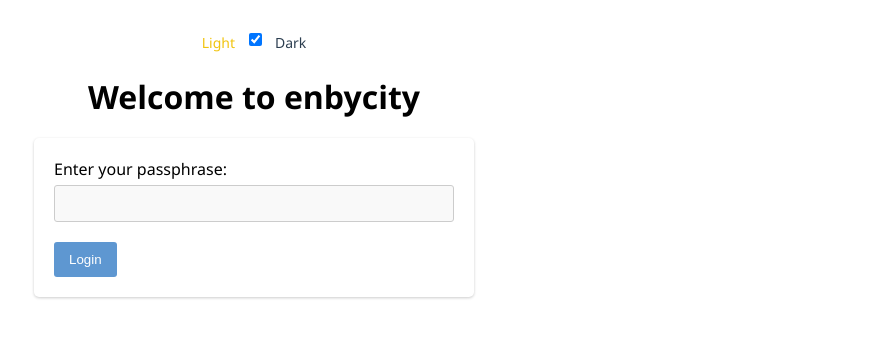
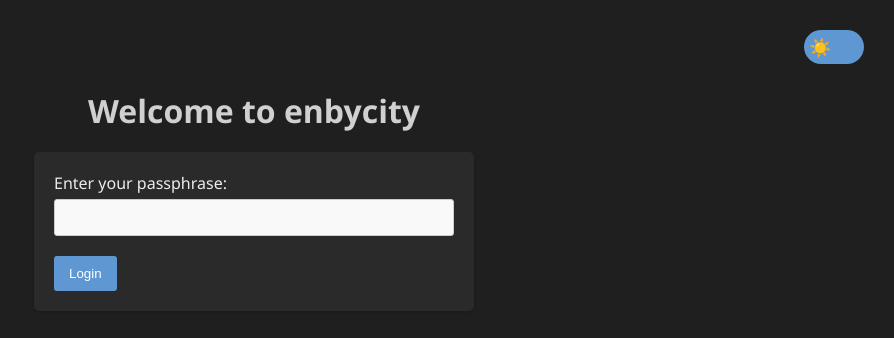
Before and after one commit to Squarific/TheGame, a website: page client/index.html in a window 1280 px wide. Shown: the whole page, without its empty margins (386-1280 px from the left). Drawn offline with Linux system fonts and the light colour scheme.

Commit message:
Revert "Improve theme toggle intuitiveness by centering and labeling, and adding click functionality"
This reverts commit 1530a14b8376bbd96cd7618220d5afe96c08096f.

```diff
--- a/client/index.html
+++ b/client/index.html
@@ -6,12 +6,14 @@
 </head>
 <body>
     <div class="theme-toggle-container">
-        <span class="theme-label light">Light</span> <!-- Label for Light Theme -->
         <label class="theme-toggle-label">
             <input type="checkbox" id="theme-toggle" checked> <!-- Default checked for Dark theme -->
-            <span class="theme-toggle-slider"></span>
+            <span class="theme-toggle-slider">
+                <!-- Add emoji for light and dark mode toggling -->
+                <span class="emoji moon">🌙</span> <!-- Moon emoji represents dark mode -->
+                <span class="emoji sun">☀️</span> <!-- Sun emoji represents light mode -->
+            </span>
         </label>
-        <span class="theme-label dark">Dark</span> <!-- Label for Dark Theme -->
     </div>
     <h1>Welcome to enbycity</h1>
     <div id="loginForm">
--- a/client/style.css
+++ b/client/style.css
@@ -119,42 +119,128 @@ input[type="submit"]:hover, button:hover {
 /* Theme toggle styles */
 .theme-toggle-container {
     display: flex;
-    align-items: center;
-    justify-content: center; /* Center the toggle switch container */
+    justify-content: flex-end;
     margin: 10px;
-    font-size: 14px; /* Adjust the font size for better readability */
 }
 
-.theme-label {
-    margin: 0 10px;
-    color: #777;
-    cursor: pointer;
+.theme-toggle-label {
+    position: relative;
+    display: inline-block;
+    width: 60px;
+    height: 34px;
 }
 
-.theme-label.light {
-    color: #f1c40f;
+.theme-toggle-label input {
+    opacity: 0;
+    width: 0;
+    height: 0;
 }
 
-.theme-label.dark {
-    color: #34495e;
+.theme-toggle-slider {
+    position: absolute;
+    cursor: pointer;
+    top: 0;
+    left: 0;
+    right: 0;
+    bottom: 0;
+    background-color: #ccc;
+    transition: .4s;
+    border-radius: 34px;
 }
 
-.theme-toggle-label input:checked + .theme-toggle-slider {
-    background-color: #34495e; /* Color for the Dark theme */
+.theme-toggle-slider:before {
+    position: absolute;
+    content: "";
+    height: 26px;
+    width: 26px;
+    left: 4px;
+    bottom: 4px;
+    background-color: white;
+    transition: .4s;
+    border-radius: 50%;
 }
 
-.theme-toggle-label input:not(:checked) + .theme-toggle-slider {
-    background-color: #f1c40f; /* Color for the Light theme */
+input:checked + .theme-toggle-slider {
+    background-color: #5e97d1;
 }
 
-/* Light theme with more prominent text colors for the active theme */
-.light-theme .theme-label.light {
-    color: #f39c12; /* A darker shade for the active Light theme label */
+input:checked + .theme-toggle-slider:before {
+    transform: translateX(26px);
 }
 
-/* Dark theme with more prominent text colors for the active theme */
-.dark-theme .theme-label.dark {
-    color: #2c3e50; /* A darker shade for the active Dark theme label */
+/* Adjusted Dark theme styles */
+.dark-theme {
+    background-color: #1f1f1f; /* Lightened the background color from #121212 */
+    color: #e0e0e0; /* Changed the text color for better contrast and readability */
 }
 
-/* ... (the rest of the original CSS styles) ... */
+.dark-theme h1 {
+    color: #d0d0d0; /* Lightened the header text for better contrast */
+}
+
+.dark-theme form {
+    background-color: #2a2a2a; /* Lightened the form background color */
+    color: #ececec; /* Changed the form text color for better readability */
+}
+
+.dark-theme .theme-toggle-slider {
+    background-color: #3a3a3a; /* Lightened the theme toggle slider color */
+}
+
+/* Light theme styles */
+.light-theme {
+    background-color: #f5f5f5;
+    color: #444;
+}
+
+.light-theme h1 {
+    color: #5e97d1;
+}
+
+.light-theme form {
+    background-color: #fff;
+}
+
+.light-theme .theme-toggle-slider {
+    background-color: #ccc;
+}
+
+/* Additional styles for the emoji toggle */
+.theme-toggle-label .theme-toggle-slider {
+    display: flex;
+    align-items: center;
+    justify-content: space-between;
+    padding: 0 5px;
+    /* This has been added to ensure emojis icons don't go outside the toggle slider */
+    overflow: hidden;
+}
+
+.theme-toggle-label .theme-toggle-slider::before,
+.theme-toggle-label .theme-toggle-slider::after {
+    position: static; /* remove this rules because emojis will be used instead */
+    content: none; /* remove this rules because emojis will be used instead */
+}
+
+/* Styles for the light and dark emojis */
+.theme-toggle-slider .emoji {
+    color: #000;
+    font-size: 18px;
+}
+
+/* Light theme with sun emoji */
+.light-theme .theme-toggle-slider .emoji.sun {
+    display: none;
+}
+
+.light-theme .theme-toggle-slider {
+    justify-content: flex-end;
+}
+
+/* Dark theme with moon emoji */
+.dark-theme .theme-toggle-slider .emoji.moon {
+    display: none;
+}
+
+.dark-theme .theme-toggle-slider {
+    justify-content: flex-start;
+}
--- a/client/themeToggle.js
+++ b/client/themeToggle.js
@@ -19,21 +19,4 @@ document.addEventListener('DOMContentLoaded', function() {
     } else {
         htmlElement.classList.add('light-theme');
     }
-
-    // Function to switch themes when labels are clicked
-    function switchTheme(lightThemeSelected) {
-        if (lightThemeSelected) {
-            htmlElement.classList.add('light-theme');
-            htmlElement.classList.remove('dark-theme');
-            checkbox.checked = false;
-        } else {
-            htmlElement.classList.add('dark-theme');
-            htmlElement.classList.remove('light-theme');
-            checkbox.checked = true;
-        }
-    }
-
-    // Attach event listeners to the labels for additional click behavior
-    document.querySelector('.theme-label.light').addEventListener('click', () => switchTheme(true));
-    document.querySelector('.theme-label.dark').addEventListener('click', () => switchTheme(false));
 });
```
